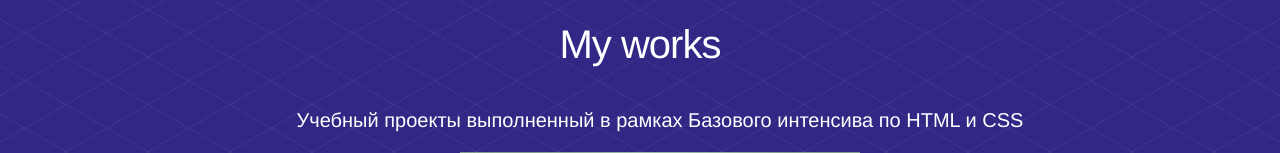
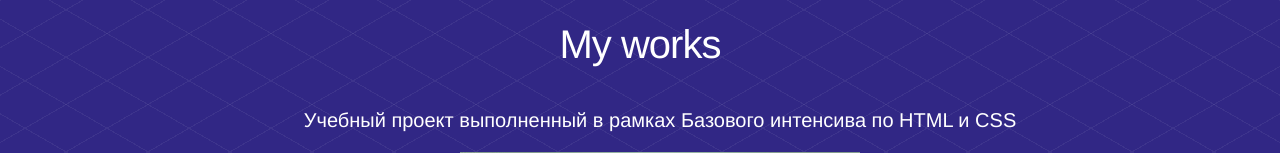
Before and after one commit to Technopriest90/Technopriest90.github.io, a plain HTML site: page index.html in a window 1280 px wide. Shown: the top 153 px of the page. Drawn offline with Linux system fonts and the light colour scheme.

Commit message:
small text fix and add gitignore

```diff
--- a/index.html
+++ b/index.html
@@ -10,7 +10,7 @@
     <h1>My works</h1>
     <ul>
         <li>
-            <p>Учебный проекты выполненный в рамках Базового интенсива по HTML и CSS</p>
+            <p>Учебный проект выполненный в рамках Базового интенсива по HTML и CSS</p>
             <a href="https://technopriest90.github.io/189337-gllacy/"><img width="400" height="300" src="img/gllacy.jpg" alt="Gllacy"></a>
             <a href="https://github.com/Technopriest90/189337-gllacy">Репозиторий</a>
         </li>
```
Also changed, not shown: 1 other file.
